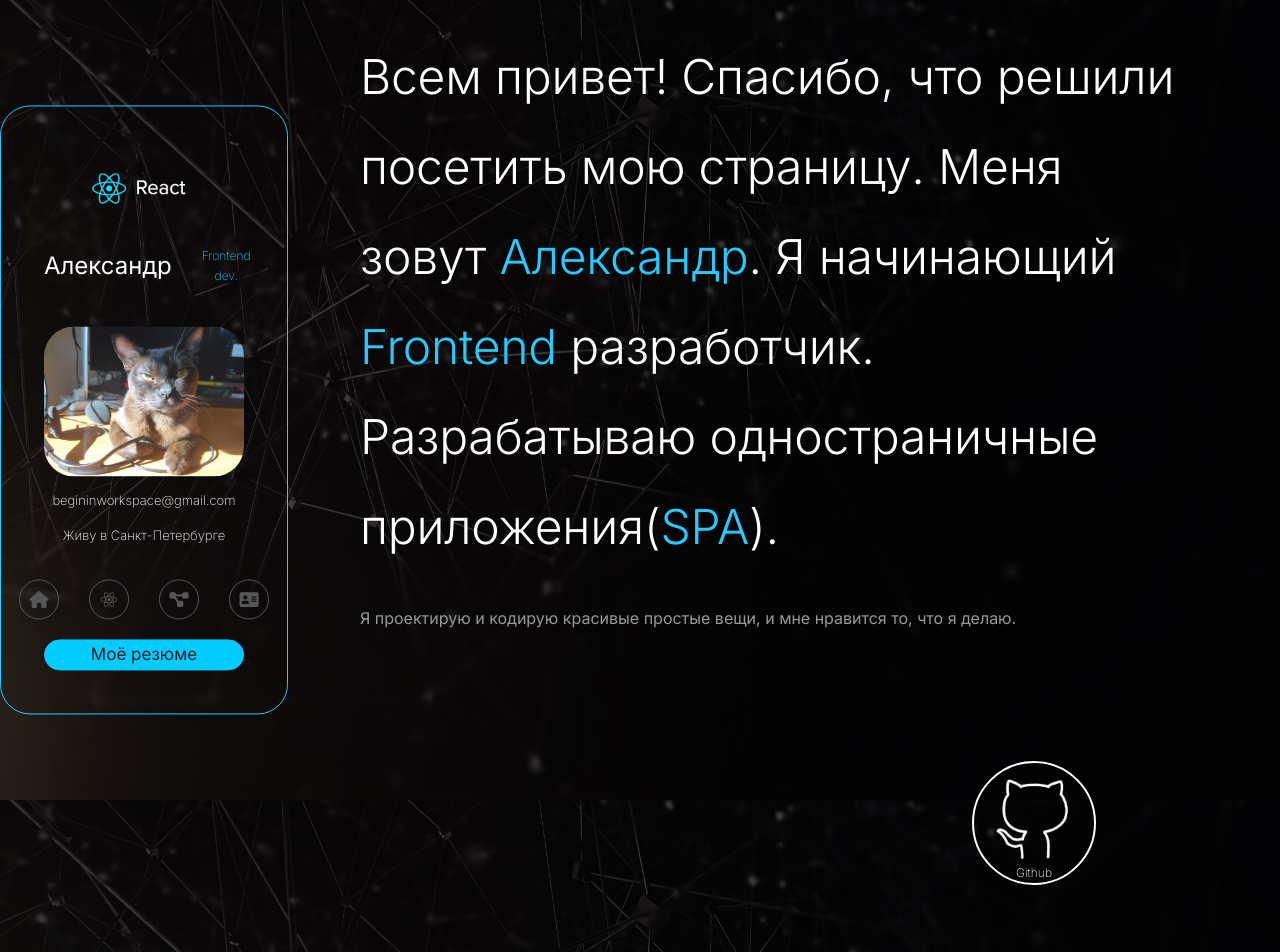
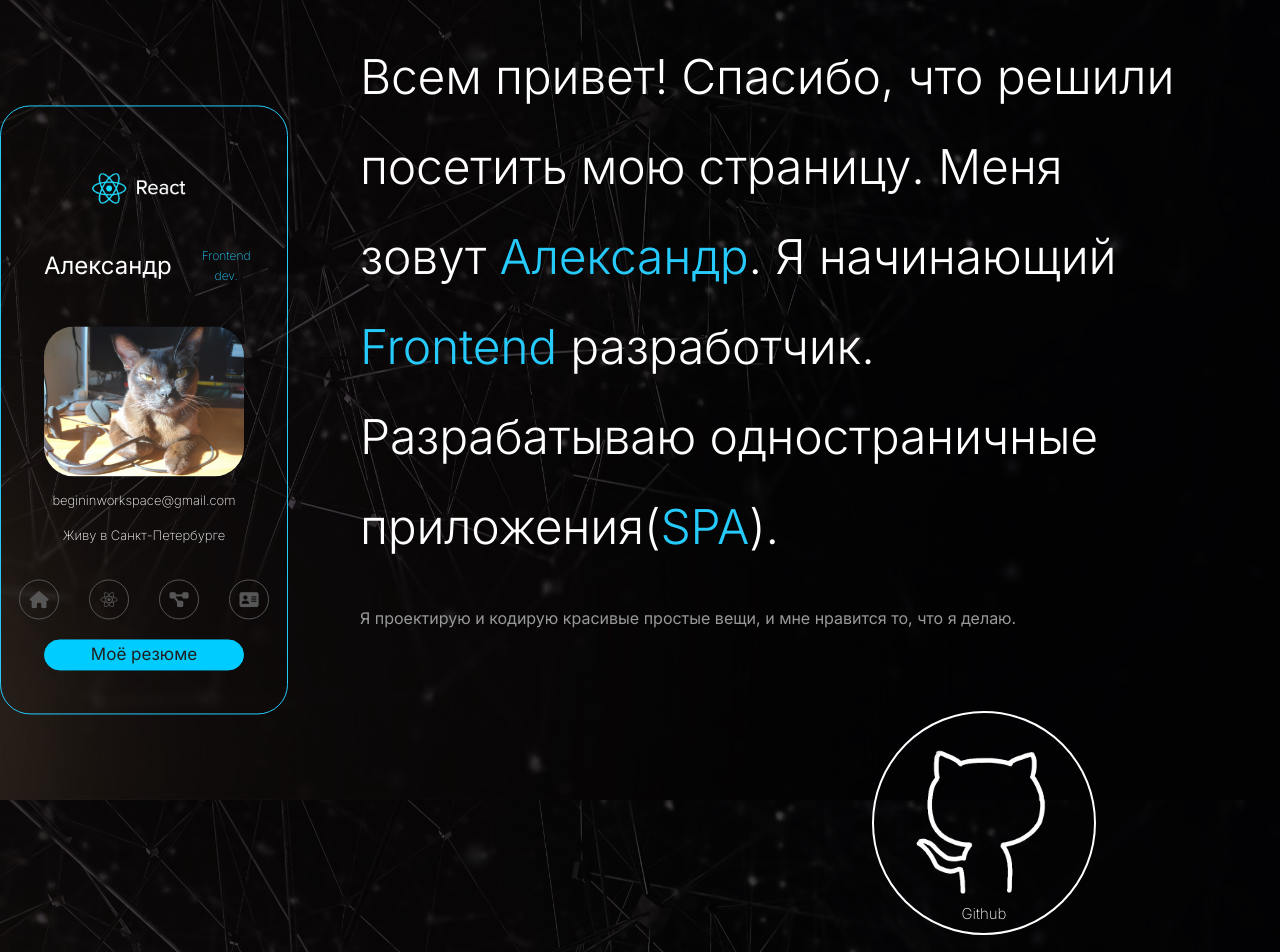
Before and after one commit to boevoivertolet/portfolio, a React (Create React App) app: page / in a window 1280 px wide. Shown: the top 952 px of the page. Built offline with nearby package versions, Linux system fonts and the light colour scheme.

Commit message:
resize gif

```diff
--- a/src/components/Main/Main.module.css
+++ b/src/components/Main/Main.module.css
@@ -109,7 +109,7 @@
 }
 
 .gitImg {
-    width: 100px;
+    width: 180px;
     transition: transform 1.5s;
     cursor: pointer;
 }
@@ -121,8 +121,8 @@
     justify-content: center;
     align-items: center;
     padding: 10px;
-    width: 100px;
-    height: 100px;
+    width: 200px;
+    height: 200px;
     transition: transform 1.5s;
     cursor: pointer;
 
@@ -143,7 +143,7 @@
 }
 .gitGif span{
     font-weight: 100;
-    font-size: 12px;
+    font-size: 15px;
     color: white;
 
 }
```
